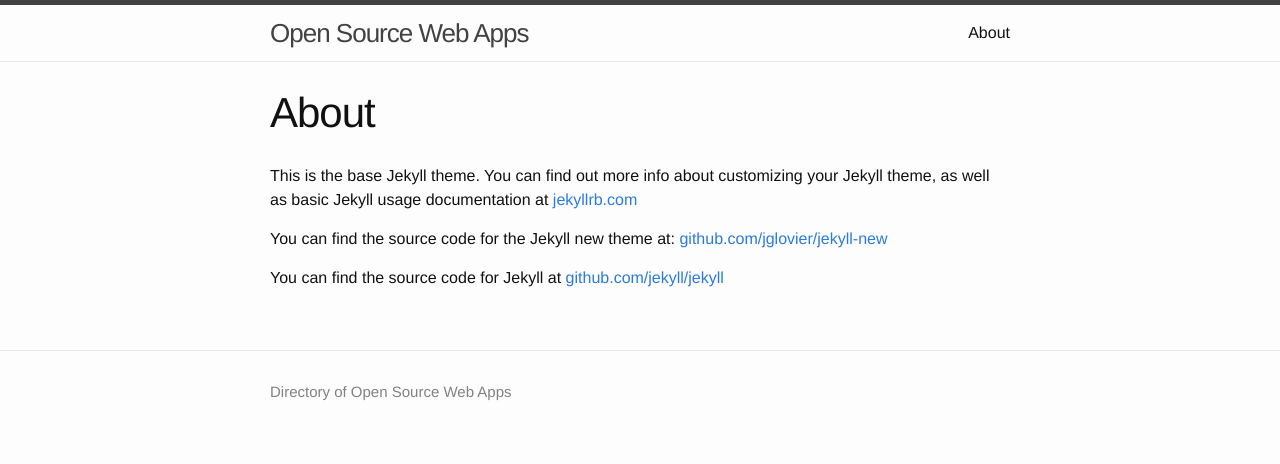
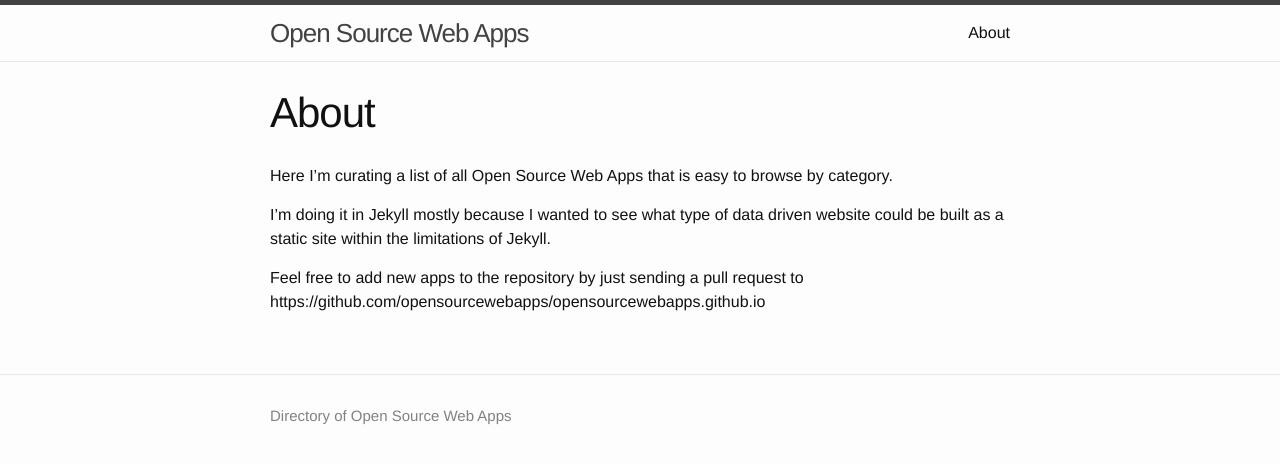
Before and after one commit to opensourcewebapps/opensourcewebapps.github.io, a Jekyll site: the page built from about.md, in a window 1280 px wide. Shown: the top 464 px of the page. Built offline with Jekyll 4.4.1, drawn with Linux system fonts in a browser that asks for light colours.

Commit message:
update about

```diff
--- a/about.md
+++ b/about.md
@@ -4,8 +4,8 @@ title: About
 permalink: /about/
 ---
 
-This is the base Jekyll theme. You can find out more info about customizing your Jekyll theme, as well as basic Jekyll usage documentation at [jekyllrb.com](http://jekyllrb.com/)
+Here I'm curating a list of all Open Source Web Apps that is easy to browse by category.
 
-You can find the source code for the Jekyll new theme at: [github.com/jglovier/jekyll-new](https://github.com/jglovier/jekyll-new)
+I'm doing it in Jekyll mostly because I wanted to see what type of data driven website could be built as a static site within the limitations of Jekyll.
 
-You can find the source code for Jekyll at [github.com/jekyll/jekyll](https://github.com/jekyll/jekyll)
+Feel free to add new apps to the repository by just sending a pull request to https://github.com/opensourcewebapps/opensourcewebapps.github.io
```
